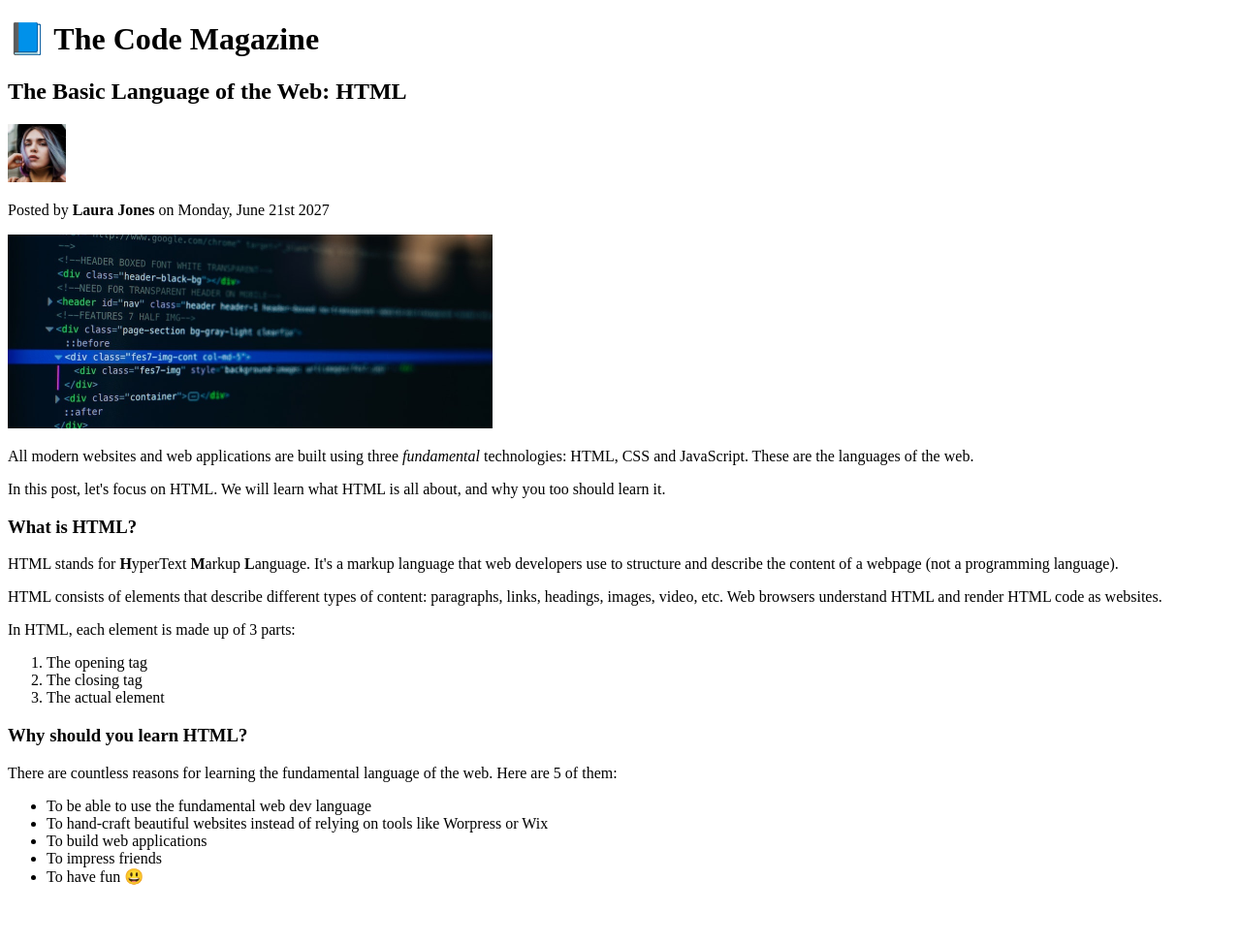
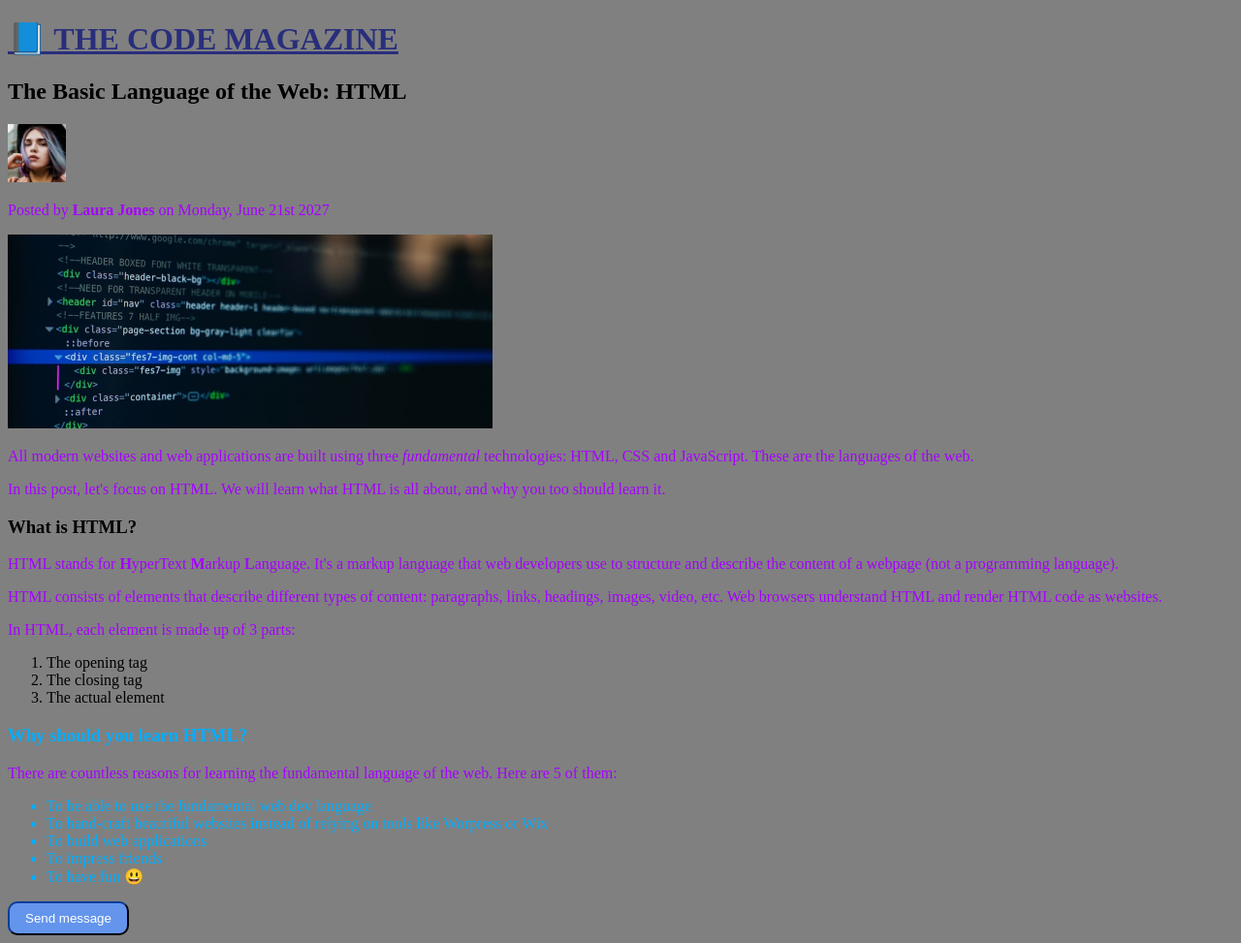
Before and after one commit to MItan9/Tekwill_FE_gr11, a plain HTML site: page HW_1/index.html in a window 1280 px wide. Shown: the whole page at 97% size. Before the commit the page ends 930 px from the top, so only its background shows below. Drawn offline with Linux system fonts and the light colour scheme; files whose address does not match are found by name.

Commit message:
First implementation of css code

```diff
--- a/HW_1/index.html
+++ b/HW_1/index.html
@@ -4,9 +4,21 @@
     <head>
         <meta charset="UTF-8">
         <title>The Basic Language of the Web: HTML</title>
+        <link rel="stylesheet" href="styles.css">
+        <style>
+            .first-button {
+                color: white;
+                background-color: cornflowerblue;
+                border-radius: 10px;
+                border-color: rgb(4, 28, 71)  ;
+                padding: 8px 16px;
+                cursor: pointer;
+            }
+        </style>
     </head>
-    <body>
-        <h1>📘 The Code Magazine</h1>
+
+    <body style="background-color: gray;">
+        <h1 id="topic">📘 The Code Magazine</h1>
         <h2>The Basic Language of the Web: HTML</h2>
 
         <img src="C:\Users\ZenBook\Desktop\TekwillCourse\Tekwill_FE_gr11\HW_1\img\laura-jones.jpg" alt="Laura Jones" width="60">
@@ -19,7 +31,7 @@
         <p>In this post, let's focus on HTML. We will learn what HTML is all about, and why you too should learn it.</p>
 
         <h3>What is HTML?</h3>
-        <p>HTML stands for <strong>H</strong>yperText <strong>M</strong>arkup <strong>L</strong>anguage. It's a markup language that web developers use to structure and describe the content of a webpage (not a programming language).</p>
+        <p>HTML stands for <b>H</b>yperText <b>M</b>arkup <b>L</b>anguage. It's a markup language that web developers use to structure and describe the content of a webpage (not a programming language).</p>
         <p>HTML consists of elements that describe different types of content: paragraphs, links, headings, images, video, etc. Web browsers understand HTML and render HTML code as websites.</p>
 
         <p>In HTML, each element is made up of 3 parts:</p>
@@ -29,6 +41,7 @@
             <li>The actual element</li>
         </ol>
 
+        <div class="coolored-paragraph">
             <h3>Why should you learn HTML?</h3>
 
             <p>There are countless reasons for learning the fundamental language of the web. Here are 5 of them:</p>
@@ -39,6 +52,9 @@
                 <li>To impress friends</li>
                 <li>To have fun 😃</li>
             </ul>
+        </div>
+
+        <button type="button" class="first-button" id="button1">Send message</button>
 
 
     </body>
--- /dev/null
+++ b/HW_1/styles.css
@@ -0,0 +1,14 @@
+#topic {
+    color: rgba(25, 31, 122, 0.846);
+    text-transform: uppercase;
+    text-decoration:underline;
+
+}
+
+p {
+    color: rgb(166, 0, 255);
+}
+
+.coolored-paragraph {
+    color: rgb(0, 174, 255);
+}
```
Lines whose indentation alone changed are shown as unchanged.
